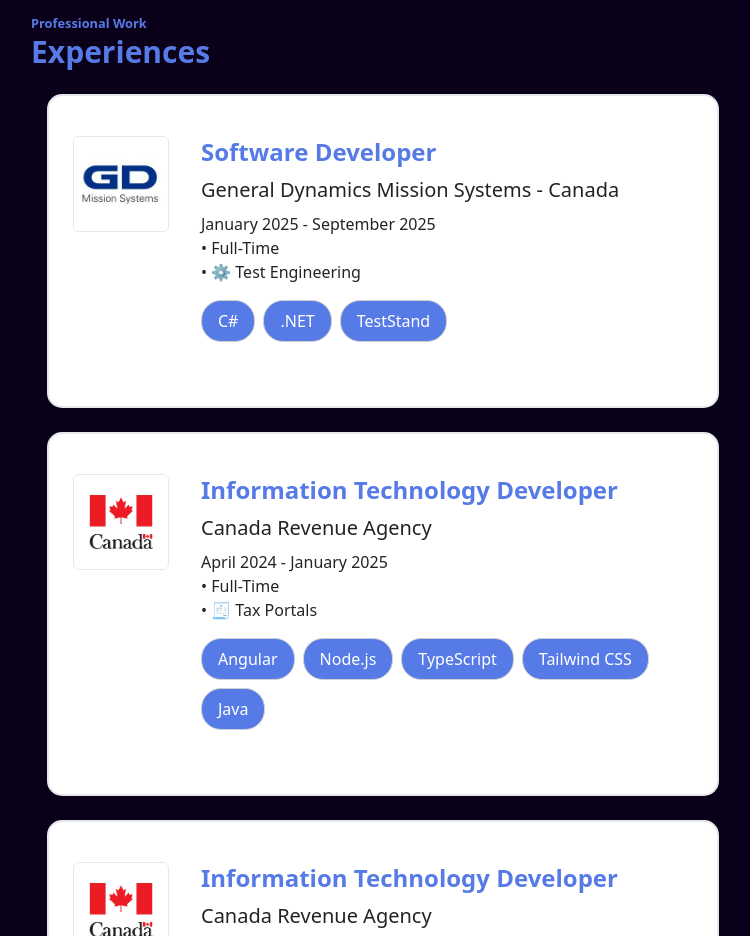
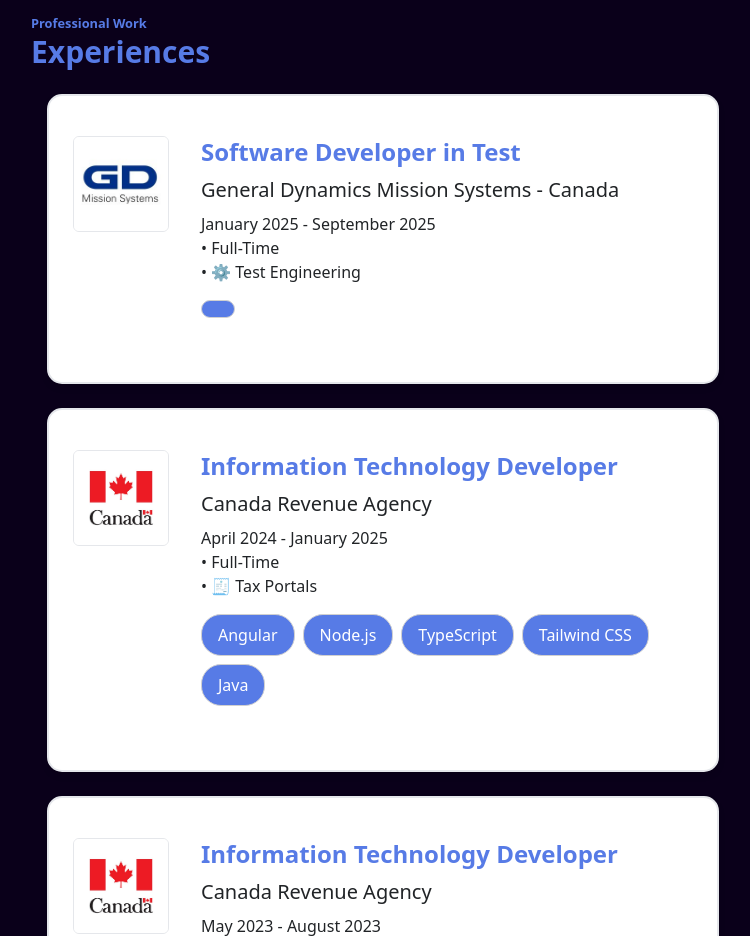
Before and after one commit to sheenamrv/website, a Next.js app: page / in a window 1280 px wide. Shown: the part 2060-2996 px from the top of the page, without its empty margins (273-1023 px from the left). Built offline with nearby package versions, Linux system fonts and the light colour scheme.

Commit message:
Update experience information

```diff
--- a/app/components/PanelList.jsx
+++ b/app/components/PanelList.jsx
@@ -59,13 +59,13 @@
   // My List of Experiences - ADD HERE
   const panelData = [
     {
-      role: "Software Developer",
+      role: "Software Developer in Test",
       company: "General Dynamics Mission Systems - Canada",
       employmentType: "Full-Time",
       years: "January 2025 - September 2025",
       description: "⚙️ Test Engineering",
       imageUrl: `${basePath}/images/gdms_c_logo.jpg`,
-      tools: ["C#", ".NET", "TestStand"],
+      tools: [""],
     },
     {
       role: "Information Technology Developer",
```
